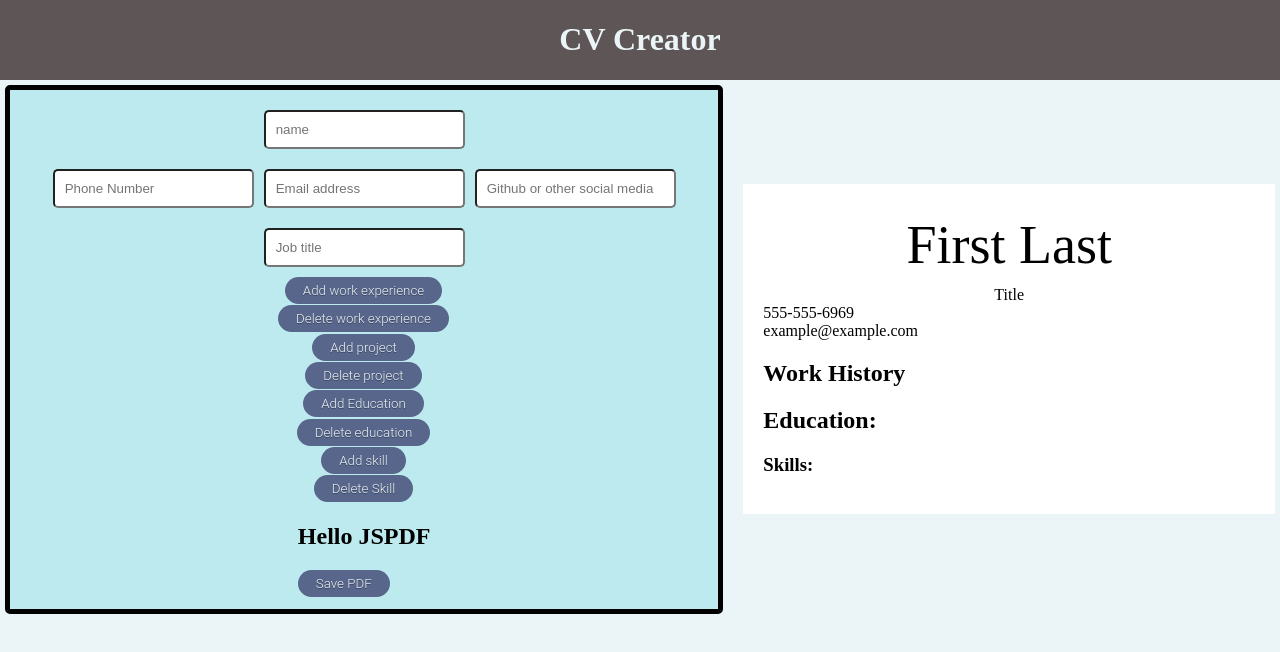
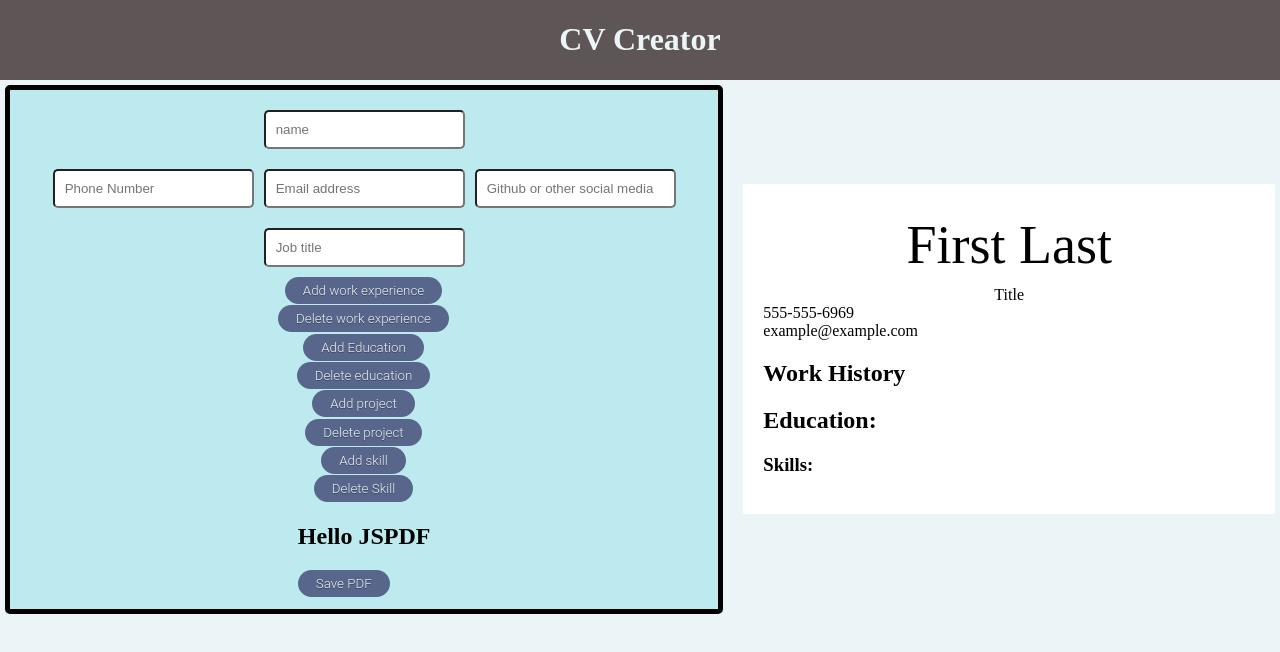
Before and after one commit to 9James9/CVMaker, a React (Create React App) app: page / in a window 1280 px wide. Shown: the top 652 px of the page. Built offline with nearby package versions, Linux system fonts and the light colour scheme.

Commit message:
moved projects input and display under education

```diff
--- a/src/components/Main/main.js
+++ b/src/components/Main/main.js
@@ -263,12 +263,12 @@ export function Main() {
         <button onClick={onAddBtnClick}>Add work experience</button>
         <button onClick={removeWorkClick}>Delete work experience</button>
         {jobDisplay}
+        <button onClick={addEducationClick}>Add Education</button>
+        <button onClick={removeEducationClick}>Delete education</button>
+        {educationDisplay}
         <button onClick={addProjectInput}>Add project</button>
         <button onClick={deleteProjectInput}>Delete project</button>
         {projectInputs}
-        <button onClick={addEducationClick}>Add Education</button>
-        <button onClick={removeEducationClick}>Delete education</button>
-        {educationDisplay}
         <button onClick={addSkillsInput}>Add skill</button>
         <button onClick={removeSkill}>Delete Skill</button>
         {skillsInputs}
@@ -283,8 +283,8 @@ export function Main() {
         <div className="job-workHistory-container">
           <WorkHistoryDisplay workHistory={workHistory} />
         </div>
+        <EducationHistoryDisplay educationHistory={educationHistory} />
         <ProjectDisplay projects={projects}/>
-        <EducationHistoryDisplay educationHistory={educationHistory} />
         <SkillsDisplay skills={skills}/>
       </div>
     </div>
```
